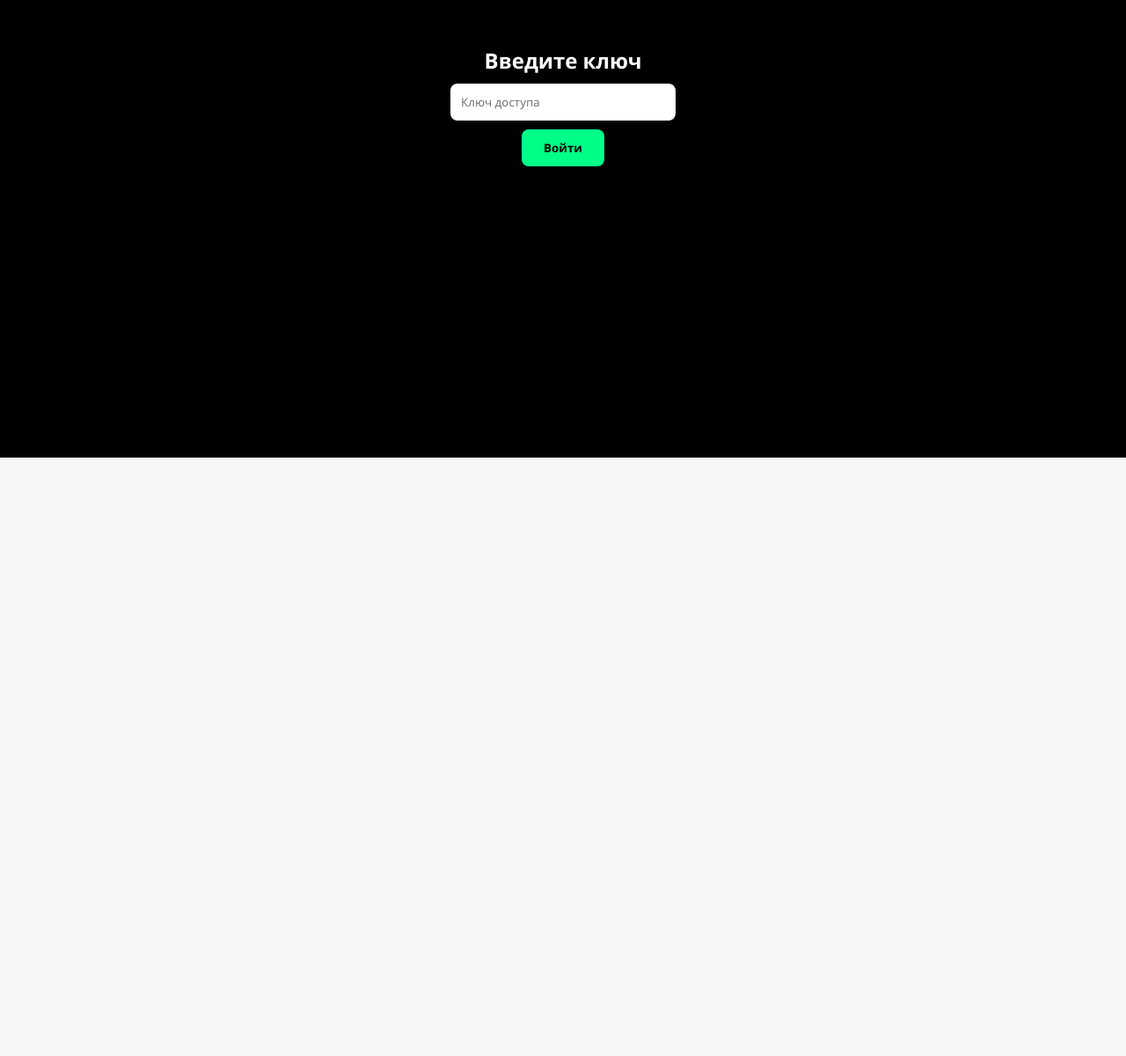
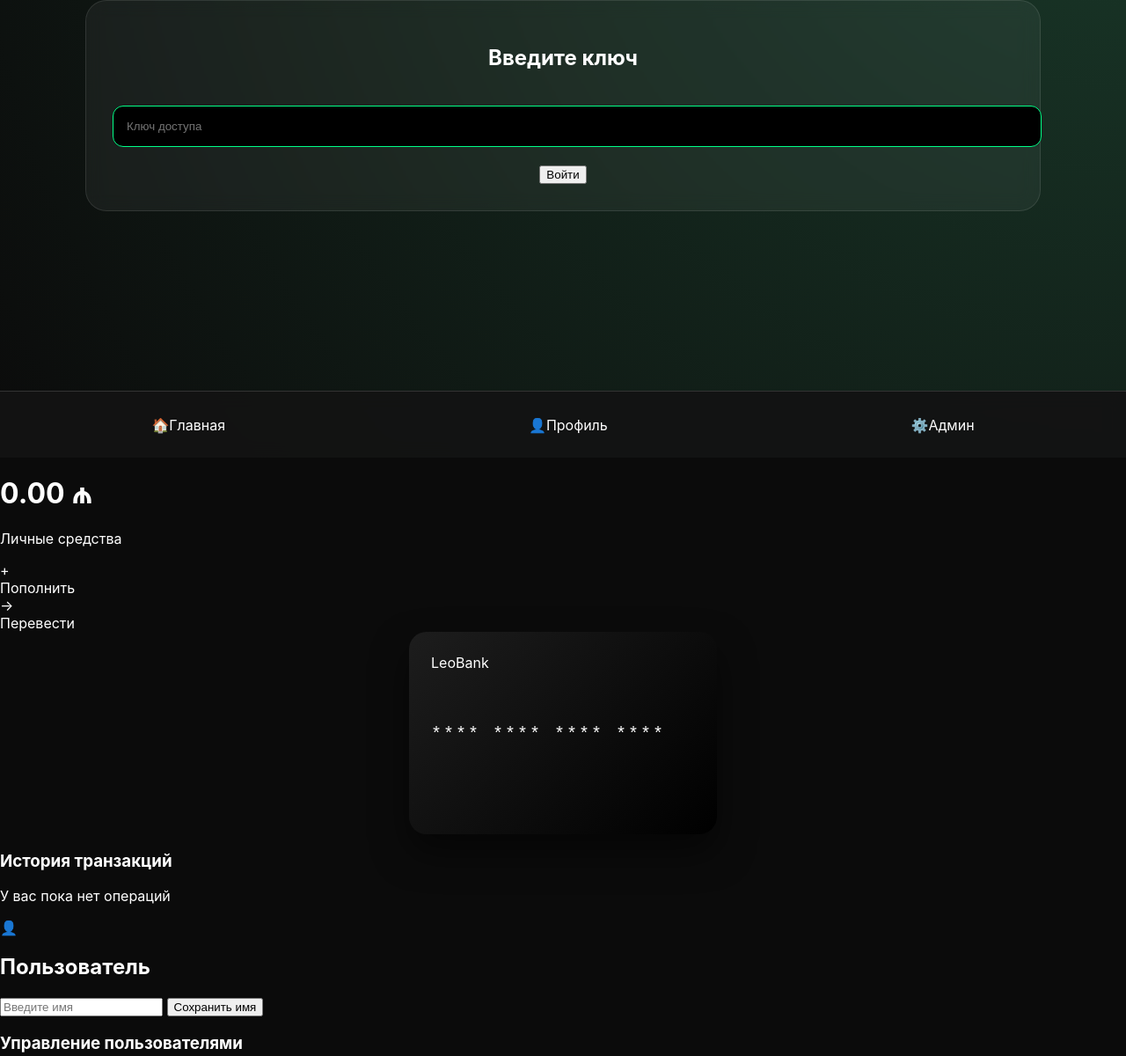
Before and after one commit to KyamichProjects/site, a website: page public/index.html in a window 1280 px wide. Shown: the part 280-1480 px from the top of the page at 88% size. Before the commit the page ends 800 px from the top, so only its background shows below. Drawn offline with nearby package versions, Linux system fonts and the light colour scheme; no server answers.

Commit message:
Update style.css

```diff
--- a/public/style.css
+++ b/public/style.css
@@ -1,48 +1,71 @@
-* { box-sizing: border-box; margin: 0; padding: 0; font-family: 'Segoe UI', sans-serif; }
-body { background: #f4f7f6; overflow: hidden; }
-
-.screen { width: 100vw; height: 100vh; display: flex; flex-direction: column; }
-.hidden { display: none !important; }
-
-/* Auth */
-#auth-screen { background: #000; justify-content: center; align-items: center; color: white; }
-.auth-card { text-align: center; }
-input { padding: 12px; border-radius: 8px; border: none; margin: 10px 0; width: 80%; }
-button { padding: 12px 25px; border-radius: 8px; border: none; background: #00ff88; font-weight: bold; }
-
-/* Main Interface */
-.header-gradient {
-    background: linear-gradient(135deg, #a8ff78 0%, #78ffd6 100%);
-    padding: 40px 20px;
-    border-bottom-left-radius: 30px;
-    border-bottom-right-radius: 30px;
-    text-align: center;
+:root {
+    --primary: #00ff88;
+    --bg: #0b0b0b;
+    --card-bg: #1a1a1a;
+    --text: #ffffff;
 }
 
-.balance-container h1 { font-size: 42px; color: #1a1a1a; }
-.balance-container span { font-size: 24px; }
+body {
+    background: var(--bg);
+    color: var(--text);
+    font-family: 'Inter', sans-serif;
+    margin: 0; overflow: hidden;
+}
 
-.action-buttons { display: flex; justify-content: center; gap: 40px; margin: 30px 0; }
-.action { cursor: pointer; }
-.action .icon { width: 50px; height: 50px; background: #1a1a1a; color: white; border-radius: 50%; display: flex; align-items: center; justify-content: center; font-size: 20px; margin-bottom: 5px; }
+/* Красивый вход */
+#auth-screen {
+    background: radial-gradient(circle at top right, #1a3a2a, #0b0b0b);
+    display: flex; justify-content: center; align-items: center; height: 100vh;
+}
+.auth-card {
+    background: rgba(255, 255, 255, 0.05);
+    padding: 30px; border-radius: 24px;
+    backdrop-filter: blur(10px); border: 1px solid rgba(255,255,255,0.1);
+    width: 80%; text-align: center;
+}
+.auth-card input {
+    background: #000; border: 1px solid var(--primary);
+    color: white; padding: 15px; width: 100%; border-radius: 12px; margin: 20px 0;
+}
 
+/* Карта */
+.card-wrapper {
+    perspective: 1000px;
+    margin: 20px 0;
+}
 .card-preview {
-    background: #000; color: white; width: 280px; height: 160px; margin: 20px auto;
-    border-radius: 15px; position: relative; padding: 20px; transition: 0.5s;
-    transform: rotateX(0deg);
+    background: linear-gradient(135deg, #1d1d1d 0%, #000 100%);
+    width: 300px; height: 180px; border-radius: 20px;
+    padding: 25px; position: relative;
+    transition: transform 0.6s cubic-bezier(0.4, 0, 0.2, 1);
+    transform-style: preserve-3d;
+    box-shadow: 0 20px 40px rgba(0,0,0,0.5);
+    margin: 0 auto;
 }
-.card-preview.active { transform: scale(1.1) rotateY(10deg); box-shadow: 0 10px 30px rgba(0,0,0,0.3); }
+.card-preview.active { transform: rotateY(180deg) scale(1.05); }
 
-.history-section { padding: 20px; overflow-y: auto; flex: 1; }
+.card-number {
+    font-size: 20px; letter-spacing: 2px;
+    margin-top: 60px; font-family: 'Courier New', monospace;
+}
+
+/* Нижняя панель с иконками */
 .bottom-nav {
-    height: 70px; background: white; display: flex; justify-content: space-around;
-    align-items: center; border-top: 1px solid #ddd; padding-bottom: 10px;
+    position: fixed; bottom: 0; width: 100%;
+    height: 75px; background: rgba(20, 20, 20, 0.95);
+    display: flex; justify-content: space-around; align-items: center;
+    backdrop-filter: blur(10px); border-top: 1px solid #333;
 }
-.bottom-nav div { text-align: center; font-size: 12px; color: #666; }
+.nav-item {
+    display: flex; flex-direction: column; align-items: center;
+    color: #888; text-decoration: none; font-size: 11px;
+}
+.nav-item.active { color: var(--primary); }
+.nav-item i { font-size: 24px; margin-bottom: 4px; }
 
-/* Modals */
-#modal-overlay { position: fixed; top:0; left:0; width:100%; height:100%; background: rgba(0,0,0,0.7); display:flex; align-items:center; justify-content:center; }
-.modal { background: white; padding: 20px; border-radius: 20px; width: 90%; }
-
-/* Admin */
-.user-item { background: white; padding: 15px; margin: 10px; border-radius: 12px; box-shadow: 0 2px 5px rgba(0,0,0,0.1); }
+/* Кнопки в профиле */
+.profile-btn {
+    background: #222; color: white; border: none;
+    padding: 15px; width: 90%; margin: 10px auto;
+    border-radius: 12px; display: block; font-weight: 600;
+}
```
